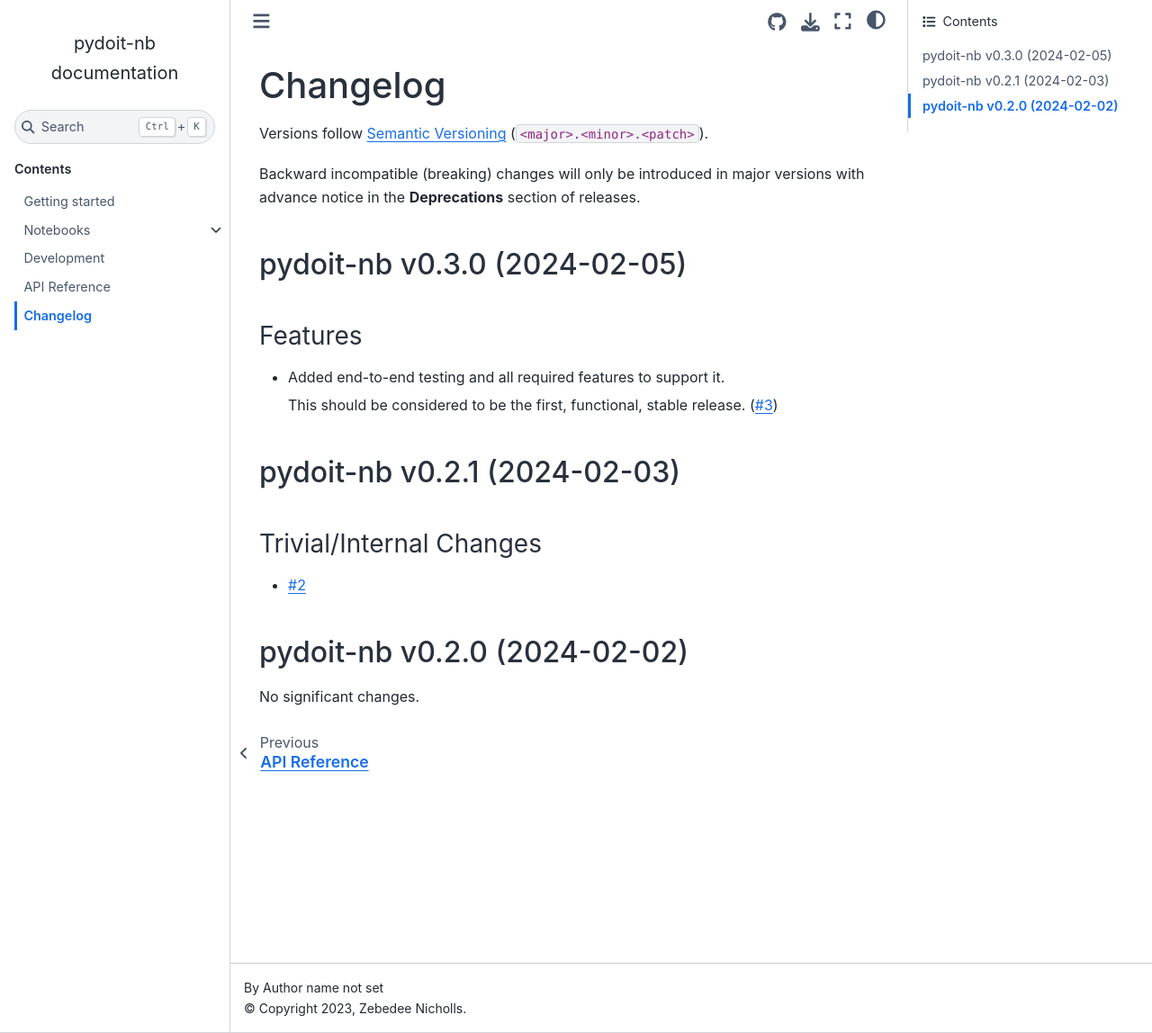
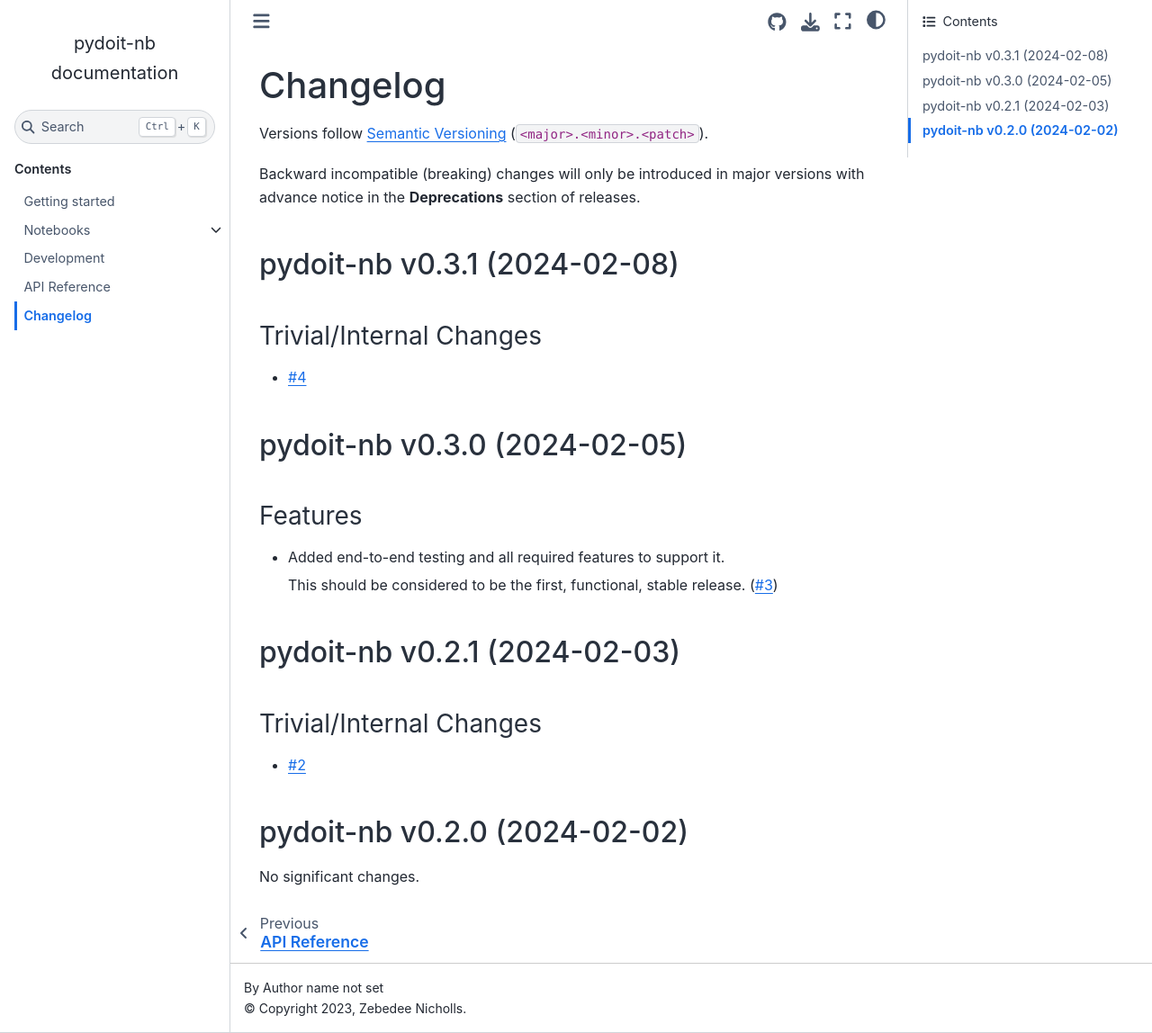
Before and after one commit to znichollscr/pydoit-nb, a Sphinx documentation site: the page built from docs/source/changelog.md, in a window 1280 px wide and 1148 px high. Shown: the whole window at 90% size. Built offline with Sphinx 7.4.7 and the Sphinx Book theme 1.1.4, drawn with Linux system fonts in a browser that asks for light colours; pages that are not in the unit, such as notebooks, are missing from menus.

Commit message:
bump: version 0.3.1a0 -> 0.3.1

```diff
--- a/docs/source/changelog.md
+++ b/docs/source/changelog.md
@@ -18,6 +18,14 @@ of rst and use slightly different categories.
 -->
 
 <!-- towncrier release notes start -->
+
+## pydoit-nb v0.3.1 (2024-02-08)
+
+
+### Trivial/Internal Changes
+
+- [#4](https://github.com/climate-resource/pydoit-nb/pulls/4)
+
 
 ## pydoit-nb v0.3.0 (2024-02-05)
 
--- a/pyproject.toml
+++ b/pyproject.toml
@@ -1,6 +1,6 @@
 [tool.poetry]
 name = "pydoit-nb"
-version = "0.3.1a0"
+version = "0.3.1"
 description = "Library to support combining jupyter notebooks and pydoit."
 authors = ["Zebedee Nicholls <zebedee.nicholls@climate-resource.com>"]
 readme = "README.md"
```
Also changed, not shown: changelog/4.trivial.md (deleted, +0 -1 lines).
